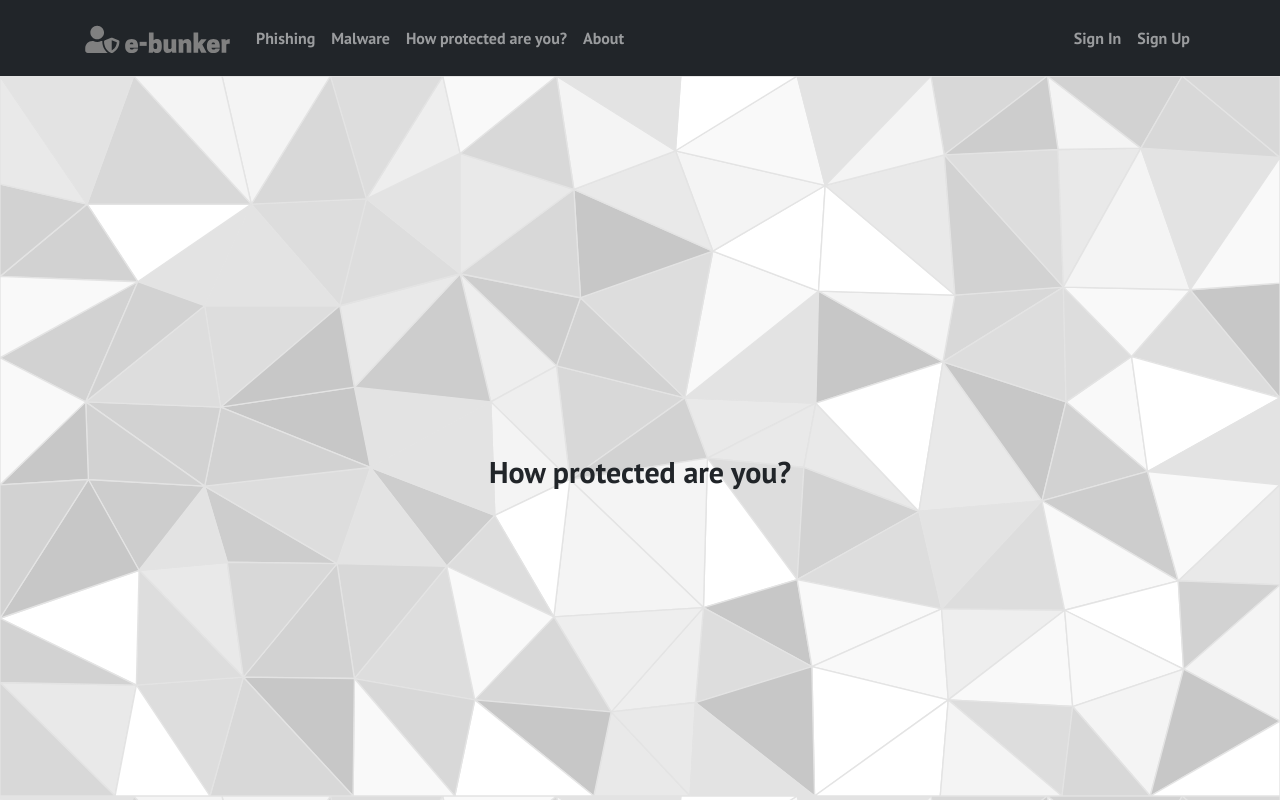
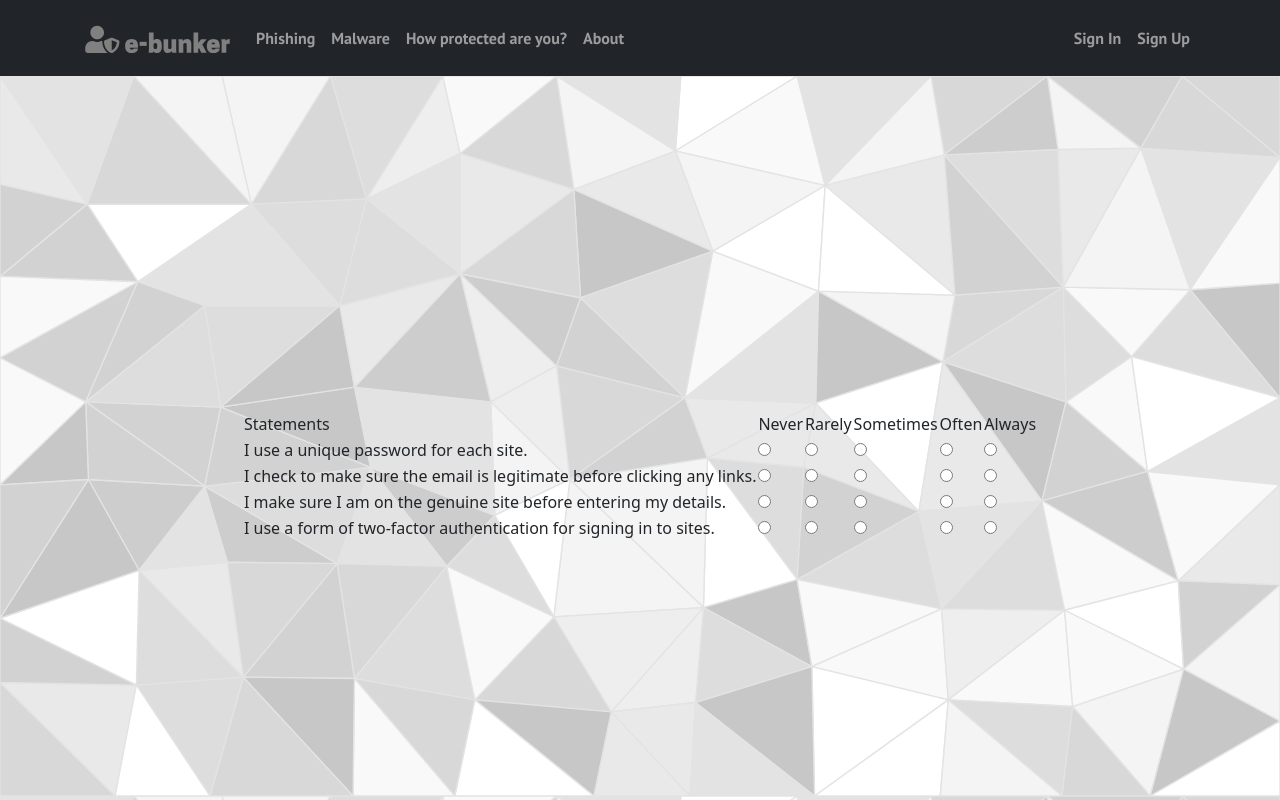
Before and after one commit to Asad99dev/E-Bunker, a React (Create React App) app in the folder frontend/: page /protected in a window 1280 px wide. Shown: the top 800 px of the page. Built offline with nearby package versions, Linux system fonts and the light colour scheme.

Commit message:
Created form

```diff
--- /dev/null
+++ b/frontend/src/Components/ProtectedSurvey/Survey.js
@@ -0,0 +1,294 @@
+import React, { useState } from "react";
+
+export default function Survey() {
+  const [state, setState] = useState({
+    q1: "",
+    q2: "",
+    q4: "",
+    q5: "",
+    q6: "",
+    q7: "",
+    q8: "",
+    q9: "",
+    q10: ""
+  });
+
+
+  function handleChange(event) {
+    const value = event.target.value;
+    setState({
+      ...state,
+      [event.target.name]: value
+    });
+  }
+
+
+  return (
+    <form>
+      <table>
+        <tbody>
+          <tr>
+            <td>Statements</td>
+            <td>Never</td>
+            <td>Rarely</td>
+            <td>Sometimes</td>
+            <td>Often</td>
+            <td>Always</td>
+          </tr>
+          <tr>
+            <td>I use a unique password for each site.</td>
+            <td>
+              {" "}
+              <div>
+                <input
+                  type="radio"
+                  value="1"
+                  name="q1"
+                  checked={state.q1 === "1"}
+                  onChange={handleChange}
+                />
+              </div>
+            </td>
+            <td>
+              {" "}
+              <div>
+                <input
+                  type="radio"
+                  value="2"
+                  name="q1"
+                  checked={state.q1 === "2"}
+                  onChange={handleChange}
+                />
+              </div>
+            </td>
+            <td>
+              {" "}
+              <div>
+                <input
+                  type="radio"
+                  value="3"
+                  name="q1"
+                  checked={state.q1 === "3"}
+                  onChange={handleChange}
+                />
+              </div>
+            </td>
+            <td>
+              {" "}
+              <div>
+                <input
+                  type="radio"
+                  value="4"
+                  name="q1"
+                  checked={state.q1 === "4"}
+                  onChange={handleChange}
+                />
+              </div>
+            </td>
+            <td>
+              {" "}
+              <div>
+                <input
+                  type="radio"
+                  value="5"
+                  name="q1"
+                  checked={state.q1 === "5"}
+                  onChange={handleChange}
+                />
+              </div>
+            </td>
+          </tr>
+          <tr>
+          <td>I check to make sure the email is legitimate before clicking any links.</td>
+            <td>
+              {" "}
+              <div>
+                <input
+                  type="radio"
+                  value="1"
+                  name="q2"
+                  checked={state.q2 === "1"}
+                  onChange={handleChange}
+                />
+              </div>
+            </td>
+            <td>
+              {" "}
+              <div>
+                <input
+                  type="radio"
+                  value="2"
+                  name="q2"
+                  checked={state.q2 === "2"}
+                  onChange={handleChange}
+                />
+              </div>
+            </td>
+            <td>
+              {" "}
+              <div>
+                <input
+                  type="radio"
+                  value="3"
+                  name="q2"
+                  checked={state.q2 === "3"}
+                  onChange={handleChange}
+                />
+              </div>
+            </td>
+            <td>
+              {" "}
+              <div>
+                <input
+                  type="radio"
+                  value="4"
+                  name="q2"
+                  checked={state.q2 === "4"}
+                  onChange={handleChange}
+                />
+              </div>
+            </td>
+            <td>
+              {" "}
+              <div>
+                <input
+                  type="radio"
+                  value="5"
+                  name="q2"
+                  checked={state.q2 === "5"}
+                  onChange={handleChange}
+                />
+              </div>
+            </td>
+          </tr>
+          <tr>
+          <td>I make sure I am on the genuine site before entering my details.</td>
+            <td>
+              {" "}
+              <div>
+                <input
+                  type="radio"
+                  value="1"
+                  name="q3"
+                  checked={state.q3 === "1"}
+                  onChange={handleChange}
+                />
+              </div>
+            </td>
+            <td>
+              {" "}
+              <div>
+                <input
+                  type="radio"
+                  value="2"
+                  name="q3"
+                  checked={state.q3 === "2"}
+                  onChange={handleChange}
+                />
+              </div>
+            </td>
+            <td>
+              {" "}
+              <div>
+                <input
+                  type="radio"
+                  value="3"
+                  name="q3"
+                  checked={state.q3 === "3"}
+                  onChange={handleChange}
+                />
+              </div>
+            </td>
+            <td>
+              {" "}
+              <div>
+                <input
+                  type="radio"
+                  value="4"
+                  name="q3"
+                  checked={state.q3 === "4"}
+                  onChange={handleChange}
+                />
+              </div>
+            </td>
+            <td>
+              {" "}
+              <div>
+                <input
+                  type="radio"
+                  value="5"
+                  name="q3"
+                  checked={state.q3 === "5"}
+                  onChange={handleChange}
+                />
+              </div>
+            </td>
+          </tr>
+          <tr>
+          <td>I use a form of two-factor authentication for signing in to sites.</td>
+            <td>
+              {" "}
+              <div>
+                <input
+                  type="radio"
+                  value="1"
+                  name="q4"
+                  checked={state.q4 === "1"}
+                  onChange={handleChange}
+                />
+              </div>
+            </td>
+            <td>
+              {" "}
+              <div>
+                <input
+                  type="radio"
+                  value="2"
+                  name="q4"
+                  checked={state.q4 === "2"}
+                  onChange={handleChange}
+                />
+              </div>
+            </td>
+            <td>
+              {" "}
+              <div>
+                <input
+                  type="radio"
+                  value="3"
+                  name="q4"
+                  checked={state.q4 === "3"}
+                  onChange={handleChange}
+                />
+              </div>
+            </td>
+            <td>
+              {" "}
+              <div>
+                <input
+                  type="radio"
+                  value="4"
+                  name="q4"
+                  checked={state.q4 === "4"}
+                  onChange={handleChange}
+                />
+              </div>
+            </td>
+            <td>
+              {" "}
+              <div>
+                <input
+                  type="radio"
+                  value="5"
+                  name="q4"
+                  checked={state.q4 === "5"}
+                  onChange={handleChange}
+                />
+              </div>
+            </td>
+          </tr>
+        </tbody>
+      </table>
+    </form>
+  );
+}
--- a/frontend/src/Pages/HowProtected.js
+++ b/frontend/src/Pages/HowProtected.js
@@ -1,9 +1,10 @@
 import React from "react";
+import Survey from "../Components/ProtectedSurvey/Survey";
 
 function HowProtected() {
   return (
     <div className="pg-container">
-      <h1>How protected are you?</h1>
+      <Survey />
     </div>
   );
 }
```
